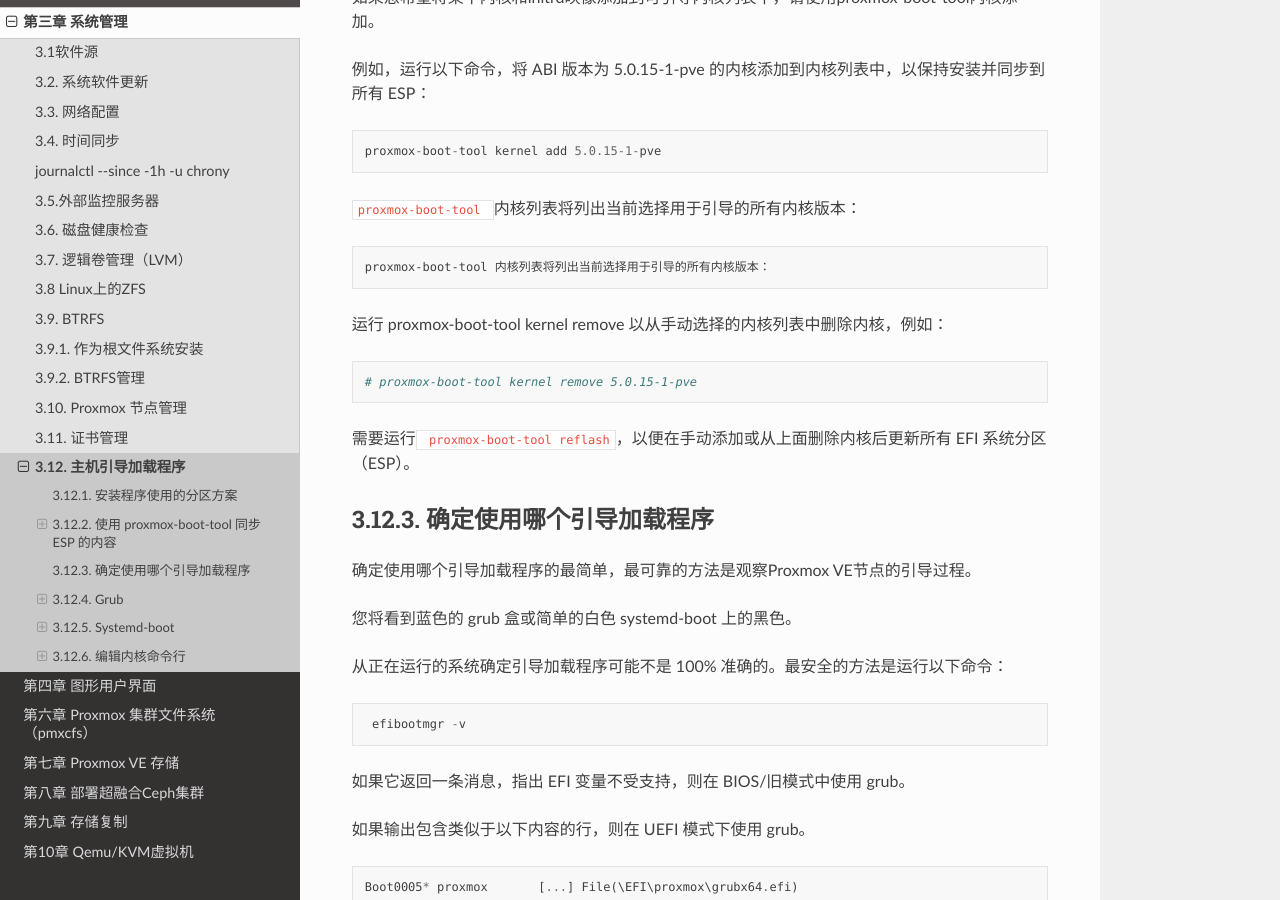
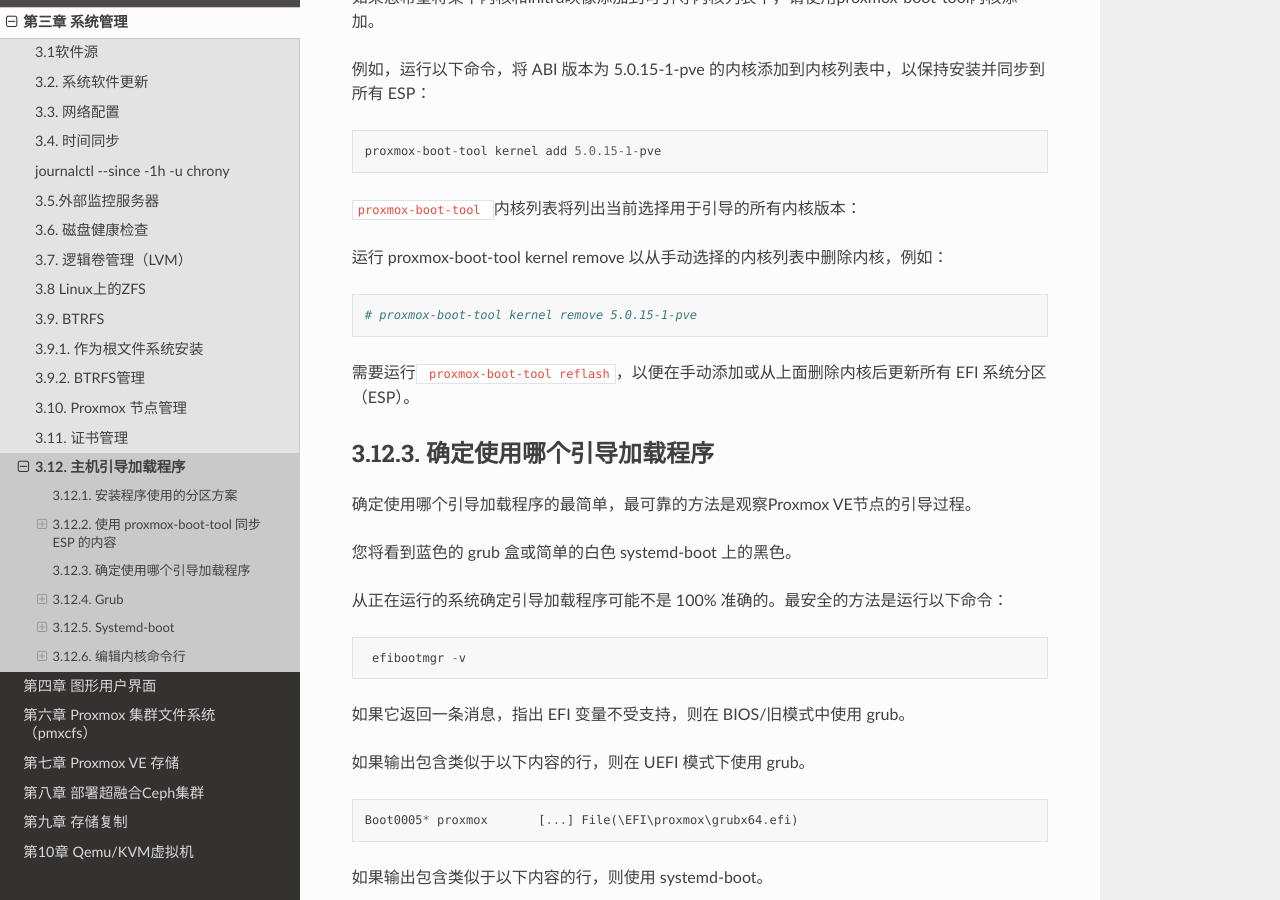
Before and after one commit to jiangcuo/pve-doc-cn, a Sphinx documentation site: the page built from source/hostsysmgr/nodeboot.md, in a window 1280 px wide and 900 px high, scrolled down 2456 px. Built offline with Sphinx 7.4.7 and the Read the Docs theme 2.0.0, drawn with Linux system fonts in a browser that asks for light colours; pages that are not in the unit, such as notebooks, are missing from menus.

Commit message:
Update nodeboot.md
表述冲突,删除多余文字

````diff
--- a/source/hostsysmgr/nodeboot.md
+++ b/source/hostsysmgr/nodeboot.md
@@ -94,9 +94,6 @@
 
 ```proxmox-boot-tool ```内核列表将列出当前选择用于引导的所有内核版本：
 
-```
-proxmox-boot-tool 内核列表将列出当前选择用于引导的所有内核版本：
-```
 
 运行 proxmox-boot-tool kernel remove 以从手动选择的内核列表中删除内核，例如：
 
````
